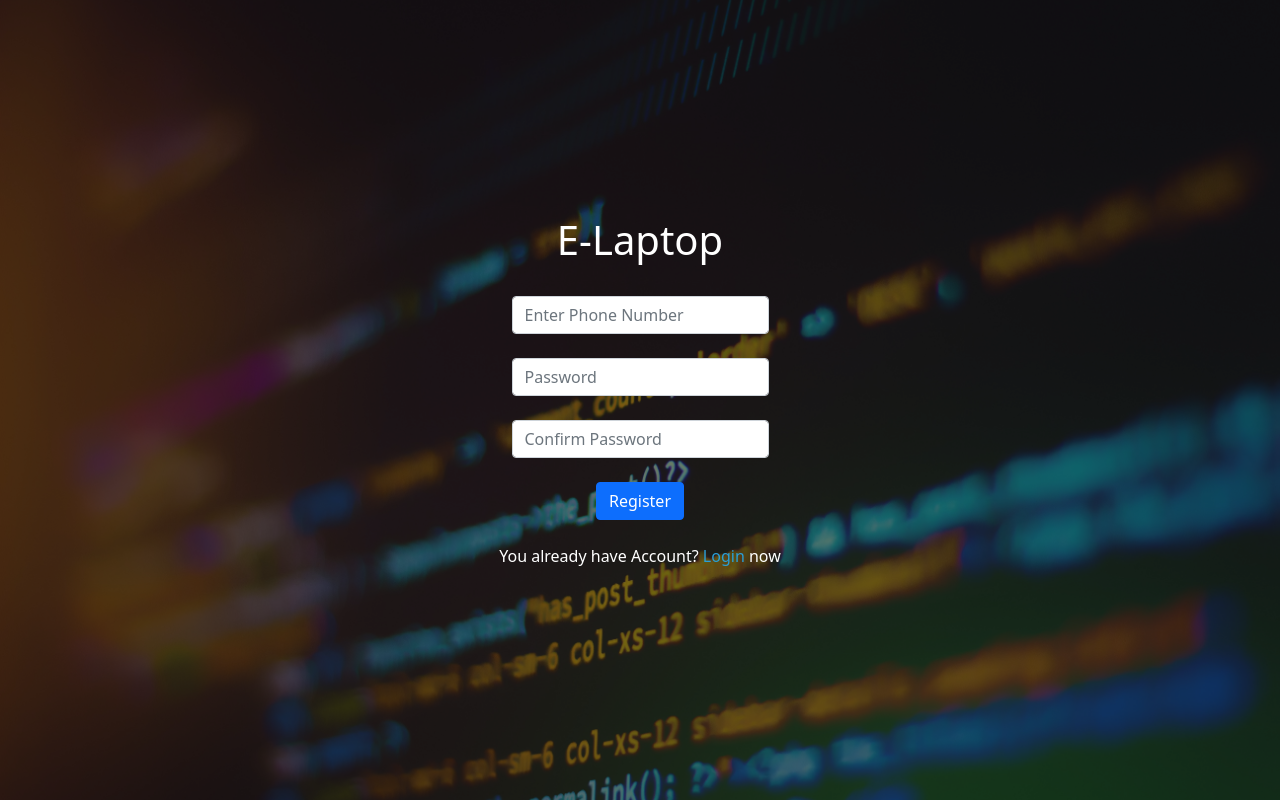
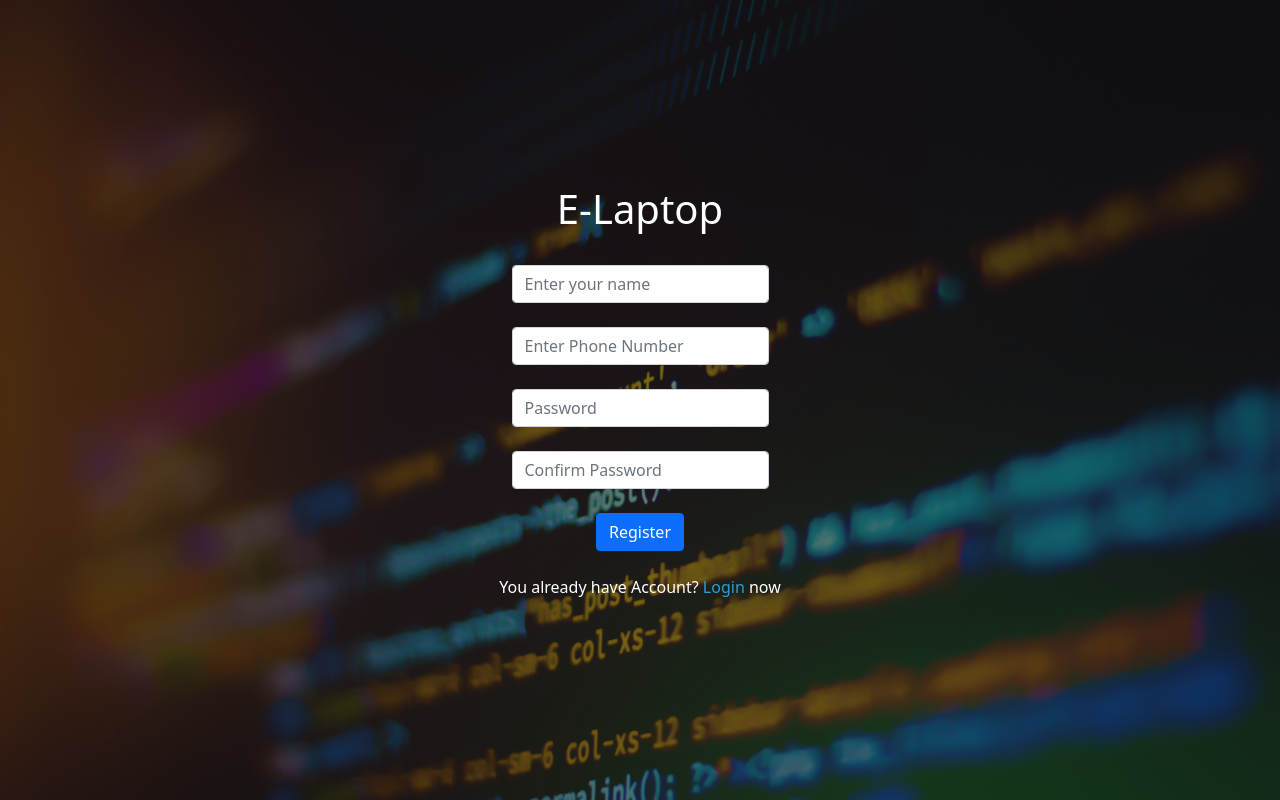
Before and after one commit to 777hanh/displayWebLaptop, a React (Create React App) app in the folder client/: page /register in a window 1280 px wide. Built offline with nearby package versions, Linux system fonts and the light colour scheme.

Commit message:
complete register and alert message

```diff
--- /dev/null
+++ b/client/src/components/layout/alertMessage.js
@@ -0,0 +1,11 @@
+import Alert from 'react-bootstrap/Alert'
+
+const AlertMessage = ({ info }) => {
+
+    return info === null ? null :
+        (
+            <Alert className="mt-4" variant={info.type}>{info.message}</Alert>
+        )
+}
+
+export default AlertMessage
--- a/client/src/components/layout/navMenu.js
+++ b/client/src/components/layout/navMenu.js
@@ -4,6 +4,7 @@ import logoutIcon from './../../assets/logout.svg'
 import { useDispatch, useSelector } from 'react-redux'
 import { LOGOUT_USER } from './../../redux/action'
 import { useNavigate } from 'react-router-dom'
+// import axios from 'axios'
 
 const NavbarMenu = () => {
 
--- a/client/src/redux/reducer/auth.js
+++ b/client/src/redux/reducer/auth.js
@@ -20,7 +20,6 @@ const userReducer = (state = initValue, action) => {
                 }
 
 
-
         default:
             return {
                 ...state
--- a/client/src/views/login/index.js
+++ b/client/src/views/login/index.js
@@ -3,12 +3,12 @@ import Form from 'react-bootstrap/Form'
 import axios from 'axios';
 import { Link, useNavigate, } from 'react-router-dom';
 import { useState, useEffect } from 'react';
-import { useDispatch, useSelector } from 'react-redux'
+import { useDispatch } from 'react-redux'
 
 import { apiUrl } from '../../constants/apiUrl'
 import { LOGIN_USER } from '../../redux/action'
 import setAuthToken from '../../utils/setAccessToken'
-// import AlertMessage from '../Layout/AlertMessage';
+import AlertMessage from '../../components/layout/alertMessage';
 
 
 
@@ -85,18 +85,6 @@ const Login = () => {
         catch (err) {
             console.log(err)
         }
-        //     try {
-        //         const loginData = await loginUser(loginForm)
-        //         if (loginData.success) {
-        //             navigate('/dashboard')
-        //         }
-        //         else{
-        //             setAlert({type:'danger', message: loginData.message})
-        //         }
-        //     }
-        //     catch (err) {
-        //         console.log(err)
-        //     }
     }
 
 
@@ -126,7 +114,7 @@ const Login = () => {
                         onChange={onChangeLoginForm}
                     />
                 </div>
-                {/* <AlertMessage info={alert}/> */}
+                <AlertMessage info={alert}/>
                 <button type="submit" className="btn btn-primary mt-4">Login</button>
             </Form>
             <p className="mt-4">You don't have Account?
--- a/client/src/views/register/index.js
+++ b/client/src/views/register/index.js
@@ -8,7 +8,7 @@ import { useDispatch, useSelector } from 'react-redux'
 import { apiUrl } from '../../constants/apiUrl'
 import { LOGIN_USER } from '../../redux/action'
 import setAuthToken from '../../utils/setAccessToken'
-// import AlertMessage from '../Layout/AlertMessage';
+import AlertMessage from '../../components/layout/alertMessage';
 
 
 
@@ -43,17 +43,30 @@ const Register = () => {
         phone: '',
         password: '',
         confirmPassword: '',
+        fullName: '',
     })
 
     const [alert, setAlert] = useState(null)
 
-    const { phone, password, confirmPassword } = registerForm
+    const { phone, password, confirmPassword, fullName } = registerForm
 
     const onChangRegisterForm = event => setRegisterForm({
         ...registerForm,
         [event.target.name]: event.target.value
     })
-
+    const onChangePassword = event =>{
+        setRegisterForm({
+            ...registerForm,
+            password: event.target.value
+        })
+        if (event.target.value === confirmPassword) {
+            setAlert(null)
+        }
+        else {
+            setAlert({ type: 'danger', message: 'Password and Confirm Password is not equal' })
+            // console.log('Password and Confirm Password is not equal')
+        }
+    }
     const onChangeConfirmPass = event => {
         setRegisterForm({
             ...registerForm,
@@ -64,60 +77,59 @@ const Register = () => {
         }
         else {
             setAlert({ type: 'danger', message: 'Password and Confirm Password is not equal' })
-            console.log('Password and Confirm Password is not equal')
+            // console.log('Password and Confirm Password is not equal')
         }
     }
 
-    // //Register
-    // const registerEvent = async (e) => {
-    //     e.preventDefault()
-    //     try {
-    //         // console.log(loginForm)
-    //         const response = await axios.post(`${apiUrl}/user/login`, loginForm)
-    //         // return console.log(response.data)
-    //         if (response.data.success) {
-    //             localStorage.setItem('e-laptop', response.data.accessToken)
-    //             setAuthToken(localStorage['e-laptop'])
-    //             try {
-    //                 const req = await axios.post(`${apiUrl}/user`)
-    //                 dispatch(LOGIN_USER({
-    //                     phone: req.data.user.phone
-    //                 }))
-    //                 // console.log(req.data)
-    //                 navigate(-1)
-    //             } catch (error) {
-    //                 console.log('Loi token')
-    //             }
-    //             // navigate('/dashboard')
-    //         }
-    //         else {
-    //             setAlert({ type: 'danger', message: response.data.message })
-    //             // console.log(response.data.message)
-    //         }
-    //     }
-    //     catch (err) {
-    //         console.log(err)
-    //     }
-    //     //     try {
-    //     //         const loginData = await loginUser(loginForm)
-    //     //         if (loginData.success) {
-    //     //             navigate('/dashboard')
-    //     //         }
-    //     //         else{
-    //     //             setAlert({type:'danger', message: loginData.message})
-    //     //         }
-    //     //     }
-    //     //     catch (err) {
-    //     //         console.log(err)
-    //     //     }
-    // }
+    //Register
+    const registerEvent = async (e) => {
+        e.preventDefault()
+        try {
+            // console.log(registerForm)
+            const response = await axios.post(`${apiUrl}/user/register`, registerForm)
+            // return console.log(response.data)
+            if (response.data.success) {
+                localStorage.setItem('e-laptop', response.data.accessToken)
+                setAuthToken(localStorage['e-laptop'])
+                try {
+                    const req = await axios.post(`${apiUrl}/user`)
+                    dispatch(LOGIN_USER({
+                        phone: req.data.user.phone
+                    }))
+                    // console.log(req.data)
+                    navigate('/dashboard')
+                } catch (error) {
+                    console.log('Loi token')
+                }
+                // navigate('/dashboard')
+            }
+            else {
+                setAlert({ type: 'danger', message: response.data.message })
+                // console.log(response.data.message)
+            }
+        }
+        catch (err) {
+            console.log(err)
+        }
+    }
 
 
     let body = (
         <>
-            <Form className="mt-4" >
+            <Form className="mt-4" onSubmit={registerEvent}>
 
                 <div className="form-group">
+                    <input
+                        type="text"
+                        className="form-control"
+                        id="fullName"
+                        placeholder="Enter your name"
+                        name="fullName"
+                        value={fullName}
+                        onChange={onChangRegisterForm}
+                    />
+                </div>
+                <div className="form-group mt-4">
                     <input
                         type="text"
                         className="form-control"
@@ -136,7 +148,7 @@ const Register = () => {
                         placeholder="Password"
                         name="password"
                         value={password}
-                        onChange={onChangRegisterForm}
+                        onChange={onChangePassword}
                     />
                 </div>
                 <div className="form-group mt-4">
@@ -150,7 +162,7 @@ const Register = () => {
                         onChange={onChangeConfirmPass}
                     />
                 </div>
-                {/* <AlertMessage info={alert}/> */}
+
                 <button type="submit" className="btn btn-primary mt-4">Register</button>
             </Form>
             <p className="mt-4">You already have Account?
@@ -167,6 +179,7 @@ const Register = () => {
                     <div className="landing-inner">
                         <h1>E-Laptop</h1>
                         {body}
+                        <AlertMessage info={alert}/>
                     </div>
                 </div>
             </div>
```
